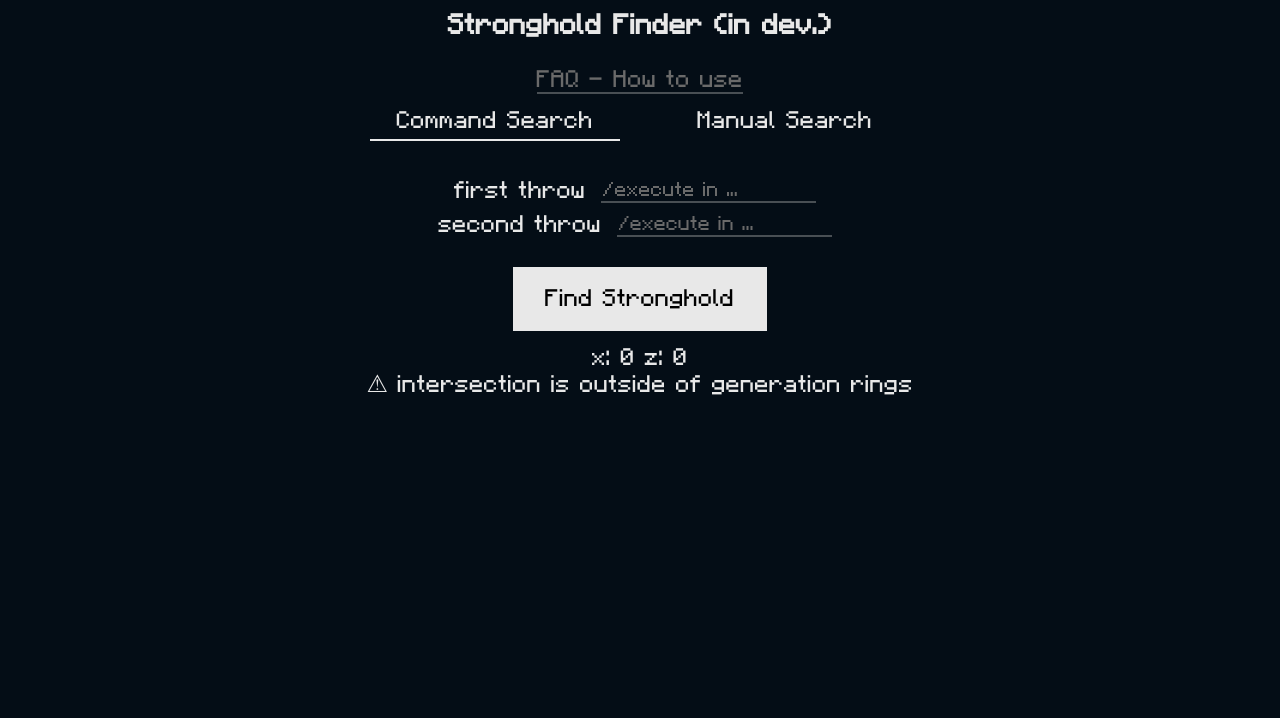
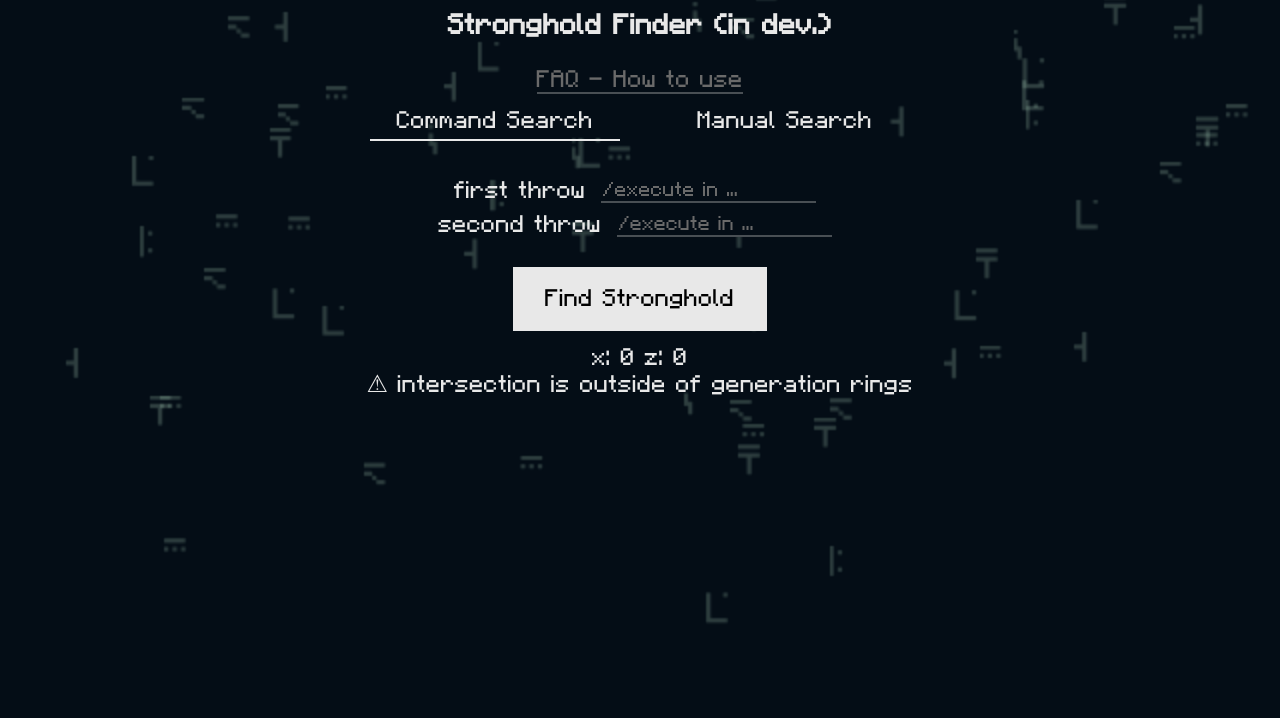
Before and after one commit to vbielov/Stronghold-Finder, a plain HTML site: page index.html in a window 1280 px wide. Shown: the part 144-862 px from the top of the page. Drawn offline with Linux system fonts and the light colour scheme.

Commit message:
nice background

```diff
--- a/index.html
+++ b/index.html
@@ -11,6 +11,7 @@
 </head>
 
 <body class="column">
+  <canvas class="backgroundCanvas" id="backgroundCanvas"></canvas>
   <main>
     <!-- Logo + Title + Link to FAQ -->
     <a href="#" class="logo"><img class="logo" src="logo.webp"></a>
--- /dev/null
+++ b/scripts/EnchantedBackground.js
@@ -0,0 +1,68 @@
+import { Vector } from "./Vector.js";
+export class EnchantedBackground {
+    constructor() {
+        // Canvas
+        this.canvas = document.getElementById('backgroundCanvas');
+        this.ctx = this.canvas.getContext("2d");
+        this.ctx.imageSmoothingEnabled = false;
+        // Image
+        this.atlasIsReady = false;
+        this.galacticAlphabetAtlas = new Image();
+        const ref = this;
+        this.galacticAlphabetAtlas.onload = function () {
+            ref.atlasIsReady = true;
+        };
+        this.galacticAlphabetAtlas.src = "./galactic_alphabet.png";
+        // Resizing
+        addEventListener("resize", (event) => {
+            ref.Resize();
+        });
+        this.Resize();
+        // Entity
+        this.entities = [];
+        // Updating
+        const FPS = 15;
+        this.deltaTime = 1.0 / FPS;
+        setInterval(() => this.Update(), this.deltaTime * 1000);
+    }
+    Update() {
+        if (!this.atlasIsReady)
+            return;
+        this.ctx.clearRect(0, 0, this.canvas.width, this.canvas.height);
+        // kill old entities
+        this.entities = this.entities.filter((entity) => {
+            return (entity.time -= this.deltaTime) >= 0 && entity.pos.y > 0;
+        });
+        // Spawn new entities if old died
+        const minEntityCount = 100;
+        while (this.entities.length < minEntityCount) {
+            const lettersTotal = 10;
+            const maxLifeTime = 20.0;
+            this.entities.push(new Entity(new Vector(Math.random() * this.canvas.width, Math.random() * this.canvas.height), Math.random() * maxLifeTime, Math.round(Math.random() * (lettersTotal - 1))));
+        }
+        // Update & Draw entities
+        for (var i = 0; i < this.entities.length; i++) {
+            const speed = 20;
+            this.entities[i].pos.y -= speed * this.deltaTime;
+            this.DrawLetter(this.entities[i].index, this.entities[i].pos);
+        }
+    }
+    DrawLetter(index, position) {
+        const uvGridSize = 16;
+        const drawSize = new Vector(16, 16);
+        var uvGridPos = new Vector(index % 4, Math.ceil(index / 4));
+        this.ctx.drawImage(this.galacticAlphabetAtlas, uvGridPos.x * uvGridSize, uvGridPos.y * uvGridSize, uvGridSize - 1, uvGridSize - 1, position.x, position.y, drawSize.x, drawSize.y);
+    }
+    Resize() {
+        const resolutionFactor = 0.5;
+        this.ctx.canvas.width = window.innerWidth * resolutionFactor;
+        this.ctx.canvas.height = window.innerHeight * resolutionFactor;
+    }
+}
+class Entity {
+    constructor(startPosition, lifeTime, letterIndex) {
+        this.pos = startPosition;
+        this.time = lifeTime;
+        this.index = letterIndex;
+    }
+}
--- /dev/null
+++ b/scripts/EnchantedBackground.ts
@@ -0,0 +1,121 @@
+import { Vector } from "./Vector.js";
+
+export class EnchantedBackground
+{
+    canvas: HTMLCanvasElement;
+    ctx: CanvasRenderingContext2D;
+    galacticAlphabetAtlas: HTMLImageElement;
+    atlasIsReady: boolean;
+    entities: Entity[];
+    deltaTime: number;
+
+    constructor() {
+        // Canvas
+        this.canvas = document.getElementById('backgroundCanvas') as HTMLCanvasElement;
+        this.ctx = this.canvas.getContext("2d");
+        this.ctx.imageSmoothingEnabled = false;
+
+        // Image
+        this.atlasIsReady = false;
+        this.galacticAlphabetAtlas = new Image();
+        const ref = this;
+        this.galacticAlphabetAtlas.onload = function() {
+            ref.atlasIsReady = true;
+        }
+        this.galacticAlphabetAtlas.src = "./galactic_alphabet.png";
+
+        // Resizing
+        addEventListener("resize", (event) => {
+            ref.Resize();
+        });
+        this.Resize();
+
+        // Entity
+        this.entities = [];
+
+        // Updating
+        const FPS = 15;
+        this.deltaTime = 1.0 / FPS;
+        setInterval(() => this.Update(), this.deltaTime * 1000);
+    }
+
+    private Update(): void {
+        if(!this.atlasIsReady)
+            return;
+
+        this.ctx.clearRect(0, 0, this.canvas.width, this.canvas.height);
+
+        // kill old entities
+        this.entities = this.entities.filter((entity) => {
+            return (entity.time -= this.deltaTime) >= 0 && entity.pos.y > 0
+        });
+
+        // Spawn new entities if old died
+        const minEntityCount = 100;
+        while(this.entities.length < minEntityCount)
+        {
+            const lettersTotal = 10;
+            const maxLifeTime = 20.0;
+            this.entities.push(
+                new Entity(
+                    new Vector(
+                        Math.random() * this.canvas.width,
+                        Math.random() * this.canvas.height
+                    ),
+                    Math.random() * maxLifeTime,
+                    Math.round(Math.random() * (lettersTotal - 1))
+                )
+            );
+        }
+
+        // Update & Draw entities
+        for(var i = 0; i < this.entities.length; i++)
+        {
+            const speed = 20;
+            this.entities[i].pos.y -= speed * this.deltaTime;
+
+            this.DrawLetter(this.entities[i].index, this.entities[i].pos);
+        }
+
+    }
+
+    private DrawLetter(index: number, position: Vector): void {
+        const uvGridSize = 16;
+        const drawSize = new Vector(16, 16);
+
+        var uvGridPos: Vector = new Vector(
+            index % 4,
+            Math.ceil(index / 4)
+        );
+        this.ctx.drawImage(
+            this.galacticAlphabetAtlas,
+            uvGridPos.x * uvGridSize,
+            uvGridPos.y * uvGridSize,
+            uvGridSize - 1, uvGridSize - 1,
+            position.x, position.y,
+            drawSize.x, drawSize.y
+        );
+    }
+
+    private Resize(): void {
+        const resolutionFactor = 0.5;
+        this.ctx.canvas.width  = window.innerWidth * resolutionFactor;
+        this.ctx.canvas.height = window.innerHeight * resolutionFactor;
+    }
+
+
+}
+
+class Entity
+{
+    pos: Vector;
+    time: number;
+    index: number;
+
+    constructor(startPosition: Vector, lifeTime: number, letterIndex: number)
+    {
+        this.pos = startPosition;
+        this.time = lifeTime;
+        this.index = letterIndex;
+    }
+}
--- a/scripts/Programm.js
+++ b/scripts/Programm.js
@@ -1,5 +1,6 @@
 import { Input } from "./Input.js";
 import { GraphCalculator } from "./GraphCalculator.js";
+import { EnchantedBackground } from "./EnchantedBackground.js";
 import * as InputToggle from "./InputToggle.js";
 import * as StrongholdFinder from "./StrongholdFinder.js";
 function WriteOutput(text) {
@@ -54,5 +55,6 @@ class Programm {
         return answer;
     }
 }
+var background = new EnchantedBackground();
 var programm = new Programm();
 programm.Main();
--- a/scripts/Programm.ts
+++ b/scripts/Programm.ts
@@ -1,6 +1,7 @@
 import { Vector } from "./Vector.js";
 import { Input } from "./Input.js";
 import { GraphCalculator } from "./GraphCalculator.js";
+import { EnchantedBackground } from "./EnchantedBackground.js";
 import * as InputToggle from "./InputToggle.js";
 import * as StrongholdFinder from "./StrongholdFinder.js"
 
@@ -68,5 +69,6 @@ class Programm {
     }
 }
 
+var background: EnchantedBackground = new EnchantedBackground();
 var programm = new Programm();
 programm.Main();
--- a/style.css
+++ b/style.css
@@ -11,6 +11,13 @@ body {
     font-size: 24px;
     max-height: 100%;
     min-height: 100vh;
+}
+
+.backgroundCanvas {
+    position: absolute;
+    width: 100%;
+    height: 100%;
+    z-index: -1;
 }
 
 main {
```
Also changed, not shown: galactic_alphabet.png (added).
